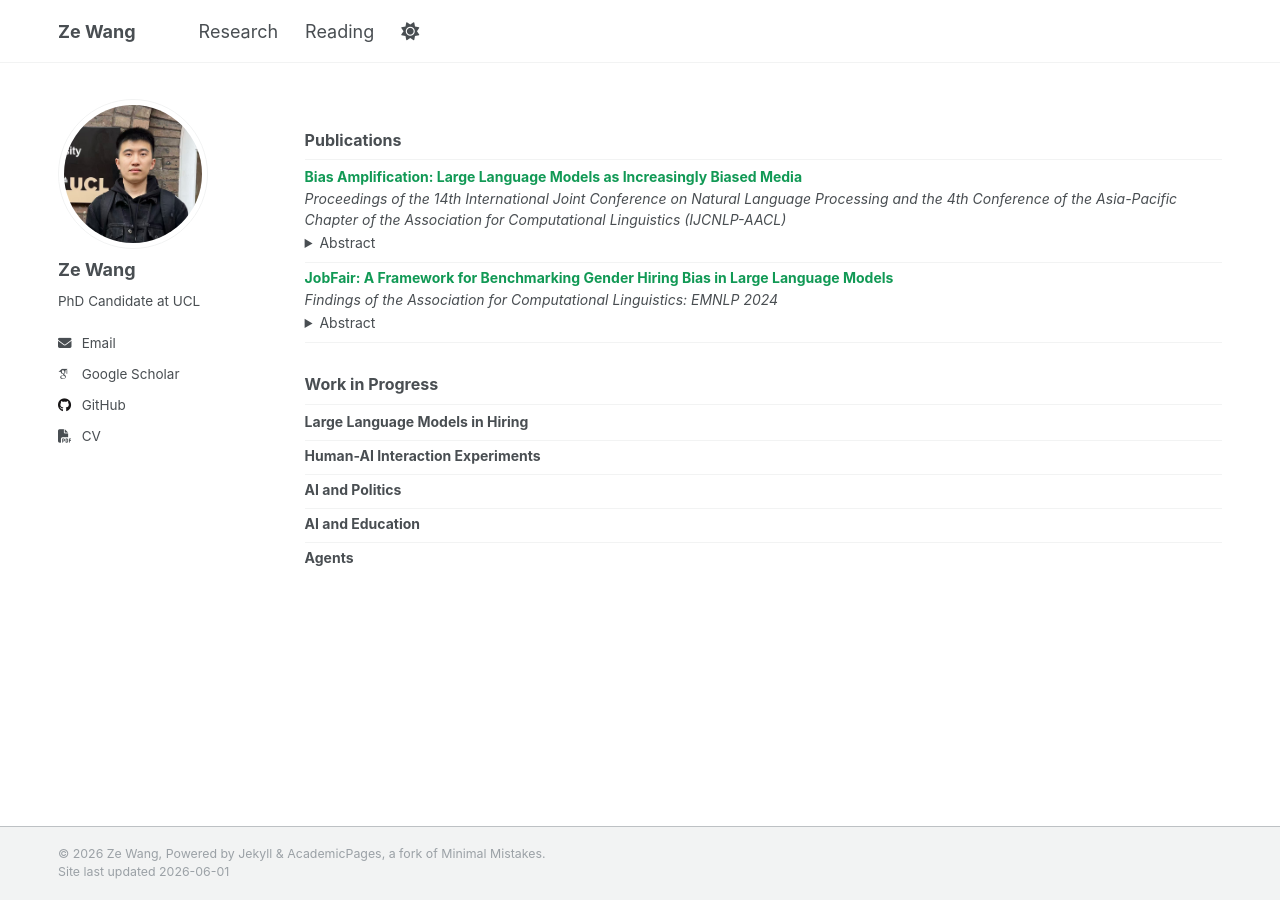
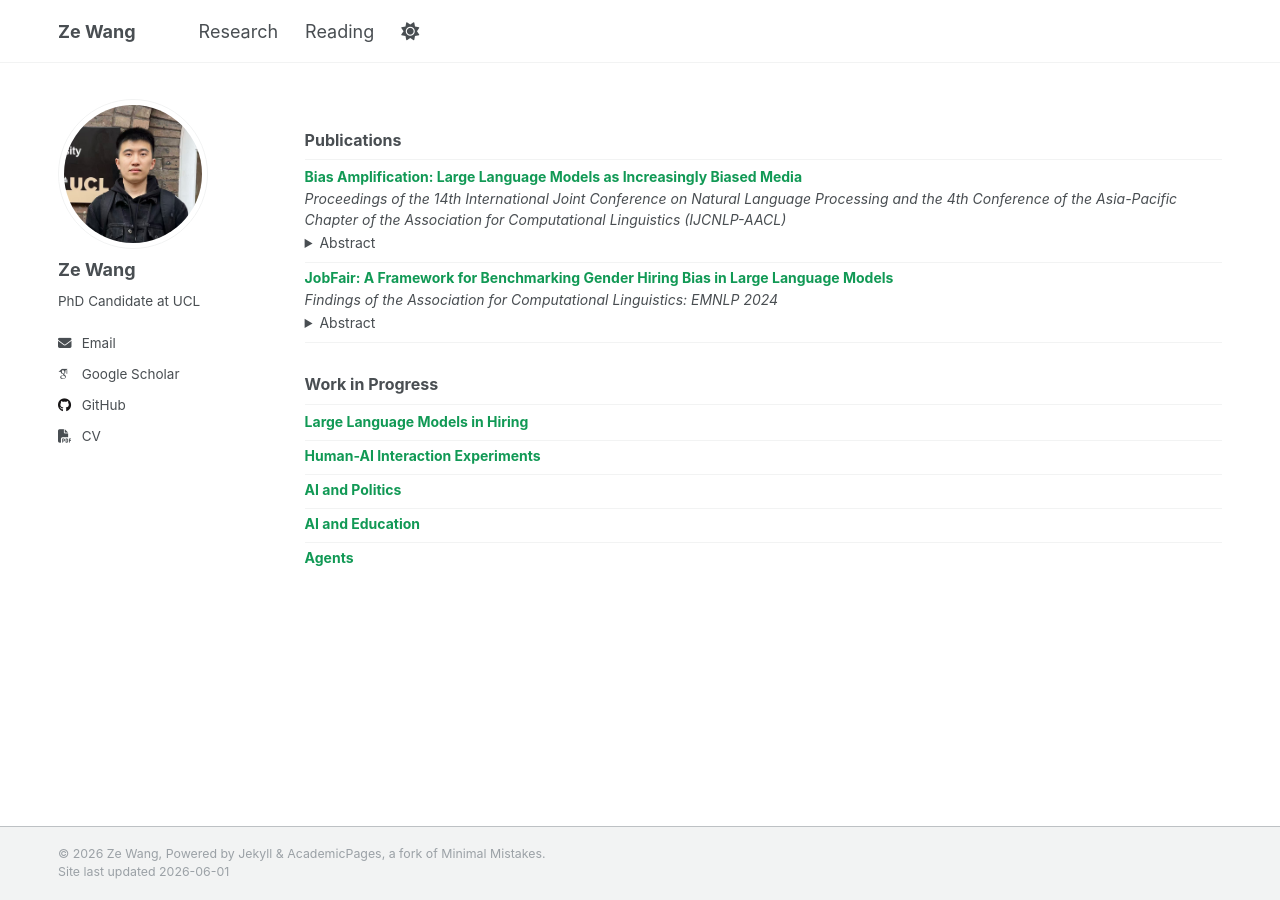
Before and after one commit to ZeWang-29/zewang.uk, a Jekyll site: the page built from _pages/publications.html, in a window 1280 px wide. Built offline with Jekyll 4.4.1, drawn with Linux system fonts in a browser that asks for light colours; some web fonts are replaced; a script that is not in the unit is left out.

Commit message:
Make WIP titles green

```diff
--- a/_includes/archive-single.html
+++ b/_includes/archive-single.html
@@ -28,7 +28,7 @@
 
     <h2 class="archive__item-title" itemprop="headline">
       {% if post.category == "working_papers" %}
-        {{ title }}
+        <span style="color: var(--global-link-color, #119955);">{{ title }}</span>
       {% elsif post.collection == "publications" and post.paperurl %}
         <a href="{{ post.paperurl }}">{{ title }}</a>
       {% elsif post.link %}
```
